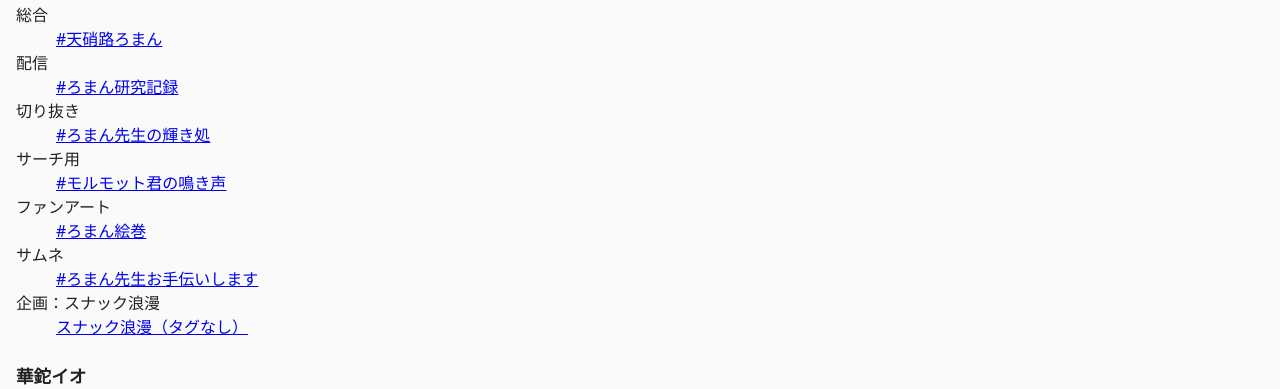
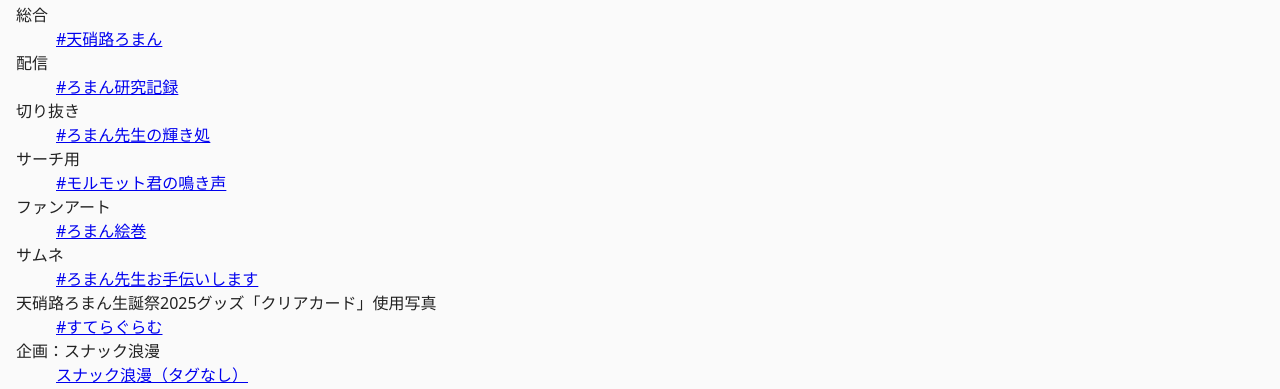
Before and after one commit to ukamiMito/stellartfan, a website: page docs/index.html in a window 1280 px wide. Shown: the part 1574-1963 px from the top of the page. Drawn offline with Linux system fonts and the light colour scheme.

Commit message:
feat: すてらぐらむタグ追加

```diff
--- a/docs/index.html
+++ b/docs/index.html
@@ -90,6 +90,8 @@ j=d.createElement(s),dl=l!='dataLayer'?'&l='+l:'';j.async=true;j.src=
 <dd><a href="https://x.com/search?q=%23ろまん絵巻&f=live" target="_blank">#ろまん絵巻</a></dd>
 <dt>サムネ</dt>
 <dd><a href="https://x.com/search?q=%23ろまん先生お手伝いします&f=live" target="_blank">#ろまん先生お手伝いします</a></dd>
+<dt>天硝路ろまん生誕祭2025グッズ「クリアカード」使用写真</dt>
+<dd><a href="https://x.com/search?q=%23すてらぐらむ&f=live" target="_blank">#すてらぐらむ</a></dd>
 <dt>企画：スナック浪漫</dt>
 <dd><a href="https://x.com/search?q=スナック浪漫%20from%3ATenshoji_Roman&f=live" target="_blank">スナック浪漫（タグなし）</a></dd>
 </dl>
```
